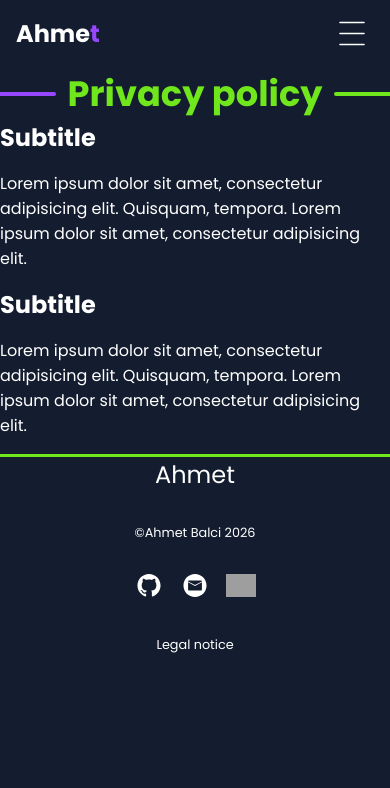
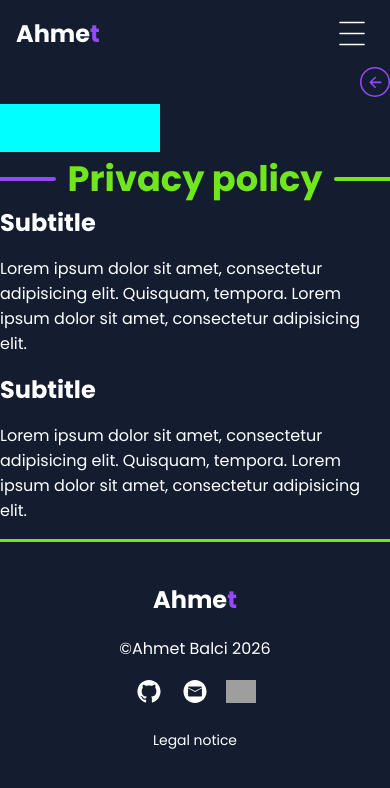
Before and after one commit to AhmetB-Dev/portfolio, an Angular app: page /privacy-policy in a window 390 px wide. Shown: the top 788 px of the page. Built offline with nearby package versions, Linux system fonts and the light colour scheme; grey boxes are pictures that could not be loaded.

Commit message:
feat: add back button SVG; update footer and legal pages layout; enhance contact section styles

```diff
--- a/src/app/core/footer/footer.html
+++ b/src/app/core/footer/footer.html
@@ -1,8 +1,11 @@
 <footer class="footer">
-  <div class="footer__line line"></div>
+  <div class="footer__line"></div>
   <div class="footer__container site-footer page-width">
     <div class="footer__legal legal-notice">
-      <span class="footer__name">Ahmet</span>
+      <a routerLink="/" fragment="header" class="footer__logo logo">
+        <span class="footer__logo-main logo-main">Ahme</span
+        ><span class="footer__logo-end logo-end">t</span>
+      </a>
       <div class="footer__legal-links">
         <a class="footer__legal-link" routerLink="/legal-notice">
           {{ text().legalNotice }}
--- a/src/app/core/footer/footer.scss
+++ b/src/app/core/footer/footer.scss
@@ -9,7 +9,18 @@
     display: flex;
     flex-direction: column;
     align-items: center;
-    gap: 2rem;
+    gap: 1.2rem;
+    padding: 2.5rem 0rem;
+  }
+
+  &__logo {
+    z-index: 12;
+    font-size: clamp(1.5rem, 2.5vw, 4rem);
+    font-weight: bold;
+  }
+
+  &__logo-end {
+    color: #9747ff;
   }
 
   &__social-links {
@@ -52,9 +63,12 @@
     }
   }
 
-  &__legal-link,
+  &__legal-link {
+    font-size: clamp(0.8rem, 0.7rem + 0.7vw, 1.3rem);
+  }
+
   &__copyright {
-    font-size: clamp(0.8rem, 1vw, 2rem);
+    font-size: clamp(1rem, 0.7rem + 0.7vw, 1.6rem);
   }
 }
 
--- a/src/app/pages/legal-notice-page/legal-notice-page.html
+++ b/src/app/pages/legal-notice-page/legal-notice-page.html
@@ -2,8 +2,13 @@
   <article class="legal-page__container">
     <header class="legal-page__header">
       <div class="legal-page__back">
-        <a class="legal-page__back-link" routerLink="/" aria-label="Back to homepage"> Back </a>
+        <a routerLink="/" aria-label="Back to homepage">
+          <img class="legal-page__back-link" src="assets/shared/back_button.svg" alt=""
+        /></a>
       </div>
+
+      <span style="background-color: aqua; width: 10rem; display: flex; height: 3rem"></span>
+
       <h1 class="legal-page__title">
         <span class="legal-page__title-line-left" aria-hidden="true"></span>
 
--- a/src/app/pages/legal-notice-page/legal-notice-page.scss
+++ b/src/app/pages/legal-notice-page/legal-notice-page.scss
@@ -3,6 +3,10 @@
     display: flex;
     justify-content: flex-end;
     align-items: center;
+  }
+
+  &__back-link {
+    width: clamp(30px, 2vw, 45px);
   }
 
   &__title {
@@ -49,6 +53,10 @@
 }
 @media (min-width: 769px) {
   .legal-page {
+    &__back {
+      display: none;
+    }
+
     &__container {
       padding: 0rem 4rem 0rem 4rem;
     }
--- a/src/app/pages/privacy-policy-page/privacy-policy-page.html
+++ b/src/app/pages/privacy-policy-page/privacy-policy-page.html
@@ -1,5 +1,12 @@
 <main class="privacy-page page-width">
   <header class="privacy-page__header">
+    <div class="privacy-page__back">
+      <a routerLink="/" aria-label="Back to homepage">
+        <img class="privacy-page__back-link" src="assets/shared/back_button.svg" alt="" />
+      </a>
+    </div>
+
+    <span style="background-color: aqua; width: 10rem; display: flex; height: 3rem"></span>
     <h1 class="privacy-page__title">
       <span class="privacy-page__title-line-left" aria-hidden="true"></span>
 
--- a/src/app/pages/privacy-policy-page/privacy-policy-page.scss
+++ b/src/app/pages/privacy-policy-page/privacy-policy-page.scss
@@ -1,4 +1,14 @@
 .privacy-page {
+  &__back {
+    display: flex;
+    justify-content: flex-end;
+    align-items: center;
+  }
+
+  &__back-link {
+    width: clamp(30px, 2vw, 45px);
+  }
+
   &__title {
     display: grid;
     grid-template-columns:
@@ -38,3 +48,11 @@
     white-space: nowrap;
   }
 }
+
+@media (min-width: 960px) {
+  .privacy-page {
+    &__back {
+      display: none;
+    }
+  }
+}
--- a/src/app/sections/contact-section/contact-section.html
+++ b/src/app/sections/contact-section/contact-section.html
@@ -208,12 +208,23 @@
         </div>
 
         <div class="contact__up-button">
-          <a class="contact__up-link" href="#header">
-            <img
-              class="contact__up-icon"
-              src="assets/shared/up-button.svg"
-              alt="{{ text().goUpLabel }}"
-            />
+          <a
+            class="contact__up-link"
+            href="#header"
+            [attr.aria-label]="text().goUpLabel"
+          >
+            <span class="contact__up-icons" aria-hidden="true">
+              <img
+                class="contact__up-icon contact__up-icon--default"
+                src="assets/shared/up-button.svg"
+                alt=""
+              />
+              <img
+                class="contact__up-icon contact__up-icon--active"
+                src="assets/shared/up-button-green.svg"
+                alt=""
+              />
+            </span>
           </a>
         </div>
       </form>
--- a/src/app/sections/contact-section/contact-section.scss
+++ b/src/app/sections/contact-section/contact-section.scss
@@ -356,12 +356,60 @@ $checkbox-color: #70e61c;
   }
 
   &__up-link {
-    display: flex;
+    display: inline-flex;
     justify-content: flex-end;
+    border-radius: 50%;
+
+    &:focus-visible {
+      outline: 2px solid #70e61c;
+      outline-offset: 4px;
+    }
+
+    &:focus-visible .contact__up-icon--default,
+    &:active .contact__up-icon--default {
+      opacity: 0;
+    }
+
+    &:focus-visible .contact__up-icon--active,
+    &:active .contact__up-icon--active {
+      opacity: 1;
+    }
+  }
+
+  &__up-icons {
+    position: relative;
+    display: grid;
+    width: clamp(30px, 2vw, 45px);
+    aspect-ratio: 1;
   }
 
   &__up-icon {
-    width: clamp(30px, 2vw, 45px);
+    grid-area: 1 / 1;
+    display: block;
+    width: 100%;
+    height: 100%;
+    transition: opacity 180ms ease;
+    pointer-events: none;
+
+    &--default {
+      opacity: 1;
+    }
+
+    &--active {
+      opacity: 0;
+    }
+  }
+}
+
+@media (hover: hover) and (pointer: fine) {
+  .contact__up-link:hover {
+    .contact__up-icon--default {
+      opacity: 0;
+    }
+
+    .contact__up-icon--active {
+      opacity: 1;
+    }
   }
 }
 
@@ -386,6 +434,10 @@ $checkbox-color: #70e61c;
 
 @media (prefers-reduced-motion: reduce) {
   .contact {
+    &__up-icon {
+      transition: none;
+    }
+
     &__input-wrap,
     &__error--field {
       transition: none;
@@ -416,7 +468,7 @@ $checkbox-color: #70e61c;
     &__title-line {
       position: absolute;
       right: 0;
-      width: 37%;
+      width: 34%;
       height: 3px;
       background: #70e61c;
     }
--- a/src/app/sections/skills-section/skills-section.scss
+++ b/src/app/sections/skills-section/skills-section.scss
@@ -58,7 +58,7 @@
     grid-area: icons;
     display: grid;
     grid-template-columns: repeat(3, 1fr);
-    gap: 1em;
+    gap: 0.8em;
     padding: 0 1em;
   }
 
```
Also changed, not shown: public/assets/shared/back_button.svg (added).
